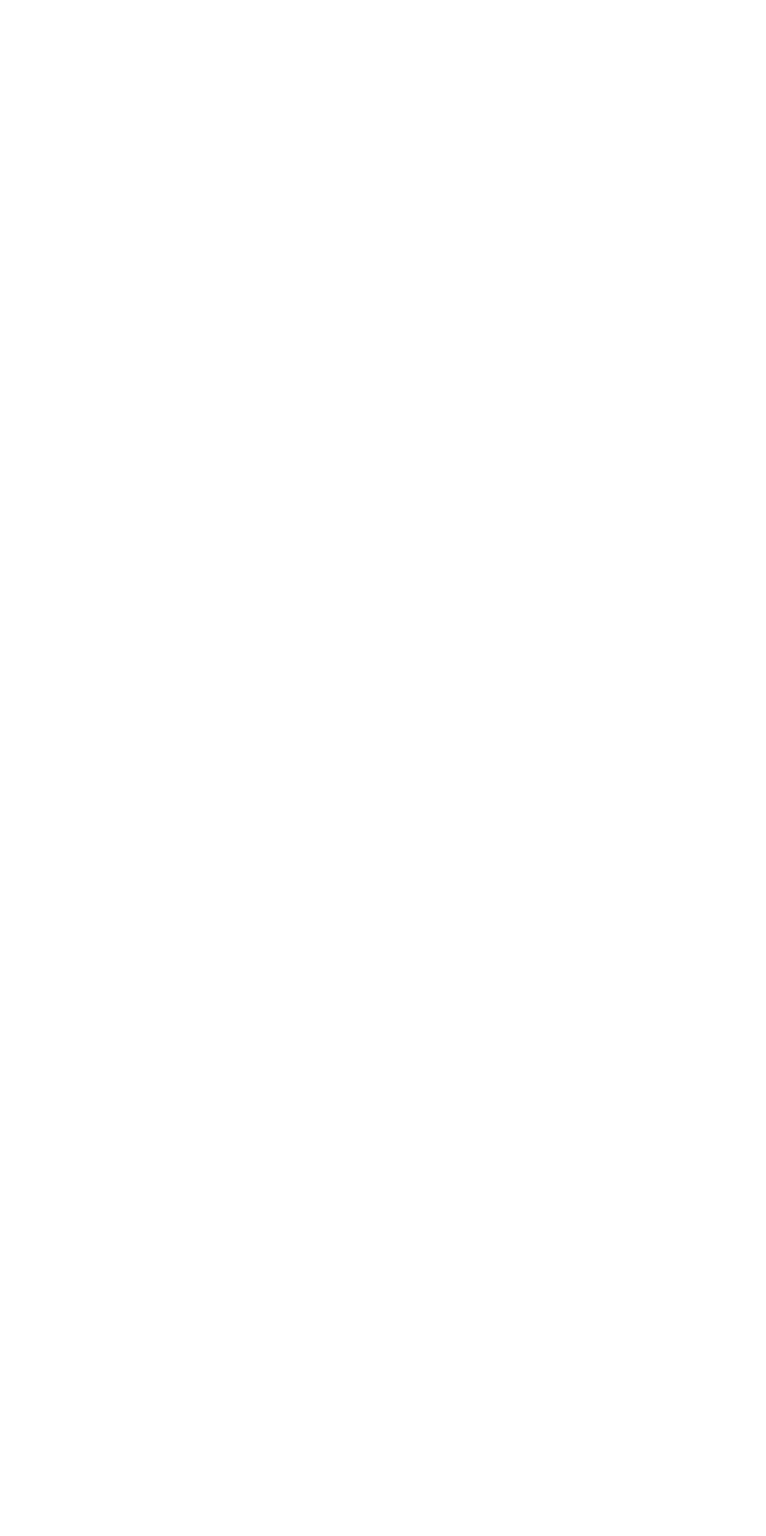
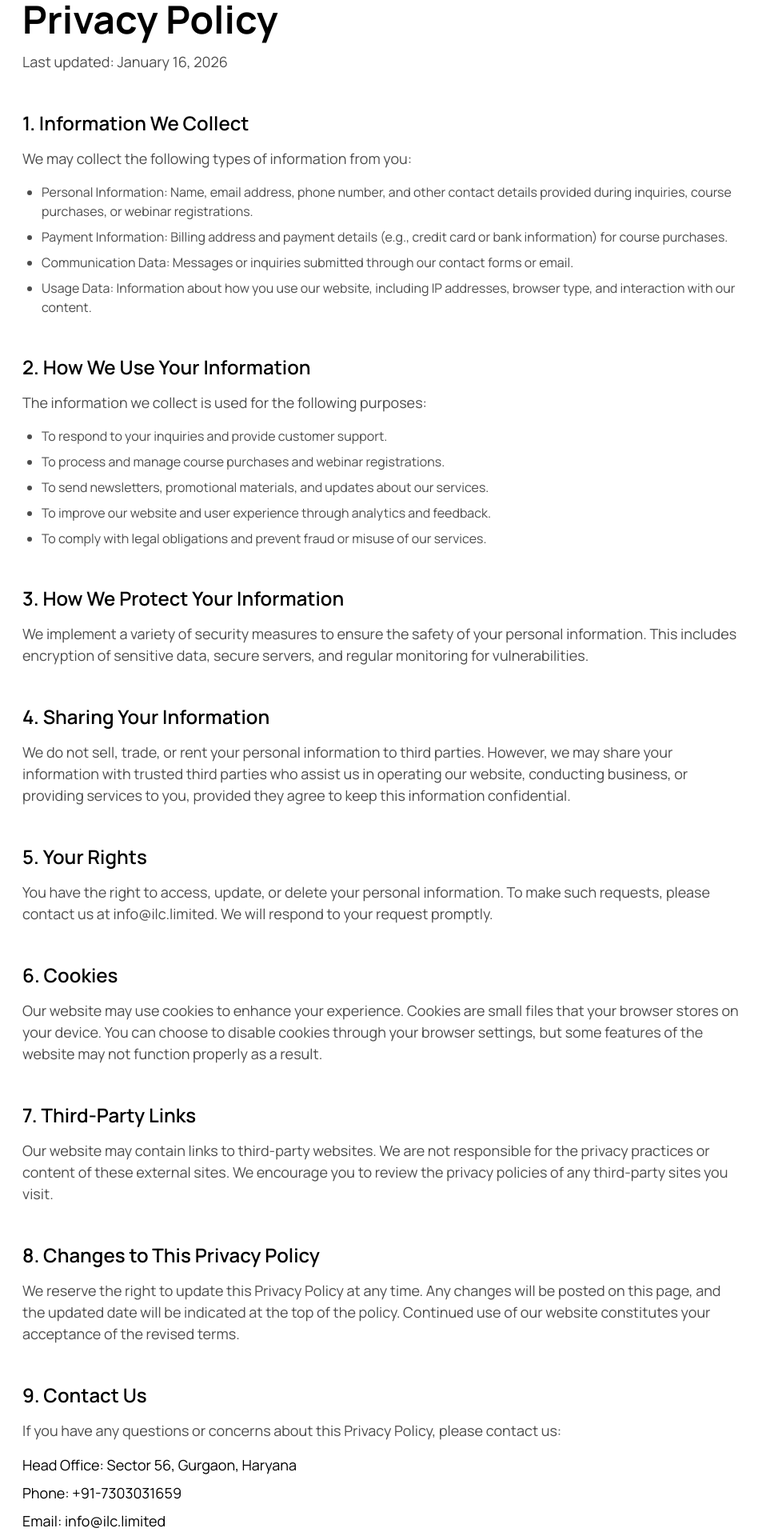
Before and after one commit to nitinsxngh/ILC-beta, a Next.js app: page /privacy-policy in a window 1280 px wide. Before the commit this address had no page. Shown: the part 160-2080 px from the top of the page at 80% size, without its empty margins (0-958 px from the left). Before the commit the page ends 800 px from the top, so only its background shows below. Built offline with nearby package versions, Linux system fonts and the light colour scheme; no server answers.

Commit message:
Initial commit

```diff
--- a/src/app/(site)/privacy-policy/page.tsx
+++ b/src/app/(site)/privacy-policy/page.tsx
@@ -1,5 +1,162 @@
-import { notFound } from "next/navigation";
+export default function Page() {
+  return (
+    <main className="py-20 md:py-40">
+      <div className="container">
+        <div className="flex flex-col gap-10 md:gap-12 max-w-4xl">
+          <div className="flex flex-col gap-4">
+            <h1 className="text-4xl md:text-5xl font-bold text-secondary dark:text-white">
+              Privacy Policy
+            </h1>
+            <p className="text-secondary/70 dark:text-white/70">
+              Last updated: January 16, 2026
+            </p>
+          </div>
 
-export default function Page() {
-  return notFound();
+          <section className="flex flex-col gap-4">
+            <h2 className="text-2xl font-semibold text-secondary dark:text-white">
+              1. Information We Collect
+            </h2>
+            <p className="text-secondary/70 dark:text-white/70">
+              We may collect the following types of information from you:
+            </p>
+            <ul className="list-disc pl-6 text-secondary/70 dark:text-white/70 flex flex-col gap-2">
+              <li>
+                Personal Information: Name, email address, phone number, and
+                other contact details provided during inquiries, course
+                purchases, or webinar registrations.
+              </li>
+              <li>
+                Payment Information: Billing address and payment details (e.g.,
+                credit card or bank information) for course purchases.
+              </li>
+              <li>
+                Communication Data: Messages or inquiries submitted through our
+                contact forms or email.
+              </li>
+              <li>
+                Usage Data: Information about how you use our website,
+                including IP addresses, browser type, and interaction with our
+                content.
+              </li>
+            </ul>
+          </section>
+
+          <section className="flex flex-col gap-4">
+            <h2 className="text-2xl font-semibold text-secondary dark:text-white">
+              2. How We Use Your Information
+            </h2>
+            <p className="text-secondary/70 dark:text-white/70">
+              The information we collect is used for the following purposes:
+            </p>
+            <ul className="list-disc pl-6 text-secondary/70 dark:text-white/70 flex flex-col gap-2">
+              <li>To respond to your inquiries and provide customer support.</li>
+              <li>
+                To process and manage course purchases and webinar
+                registrations.
+              </li>
+              <li>
+                To send newsletters, promotional materials, and updates about
+                our services.
+              </li>
+              <li>
+                To improve our website and user experience through analytics
+                and feedback.
+              </li>
+              <li>
+                To comply with legal obligations and prevent fraud or misuse of
+                our services.
+              </li>
+            </ul>
+          </section>
+
+          <section className="flex flex-col gap-4">
+            <h2 className="text-2xl font-semibold text-secondary dark:text-white">
+              3. How We Protect Your Information
+            </h2>
+            <p className="text-secondary/70 dark:text-white/70">
+              We implement a variety of security measures to ensure the safety
+              of your personal information. This includes encryption of
+              sensitive data, secure servers, and regular monitoring for
+              vulnerabilities.
+            </p>
+          </section>
+
+          <section className="flex flex-col gap-4">
+            <h2 className="text-2xl font-semibold text-secondary dark:text-white">
+              4. Sharing Your Information
+            </h2>
+            <p className="text-secondary/70 dark:text-white/70">
+              We do not sell, trade, or rent your personal information to third
+              parties. However, we may share your information with trusted
+              third parties who assist us in operating our website, conducting
+              business, or providing services to you, provided they agree to
+              keep this information confidential.
+            </p>
+          </section>
+
+          <section className="flex flex-col gap-4">
+            <h2 className="text-2xl font-semibold text-secondary dark:text-white">
+              5. Your Rights
+            </h2>
+            <p className="text-secondary/70 dark:text-white/70">
+              You have the right to access, update, or delete your personal
+              information. To make such requests, please contact us at
+              info@ilc.limited. We will respond to your request promptly.
+            </p>
+          </section>
+
+          <section className="flex flex-col gap-4">
+            <h2 className="text-2xl font-semibold text-secondary dark:text-white">
+              6. Cookies
+            </h2>
+            <p className="text-secondary/70 dark:text-white/70">
+              Our website may use cookies to enhance your experience. Cookies
+              are small files that your browser stores on your device. You can
+              choose to disable cookies through your browser settings, but some
+              features of the website may not function properly as a result.
+            </p>
+          </section>
+
+          <section className="flex flex-col gap-4">
+            <h2 className="text-2xl font-semibold text-secondary dark:text-white">
+              7. Third-Party Links
+            </h2>
+            <p className="text-secondary/70 dark:text-white/70">
+              Our website may contain links to third-party websites. We are not
+              responsible for the privacy practices or content of these
+              external sites. We encourage you to review the privacy policies
+              of any third-party sites you visit.
+            </p>
+          </section>
+
+          <section className="flex flex-col gap-4">
+            <h2 className="text-2xl font-semibold text-secondary dark:text-white">
+              8. Changes to This Privacy Policy
+            </h2>
+            <p className="text-secondary/70 dark:text-white/70">
+              We reserve the right to update this Privacy Policy at any time.
+              Any changes will be posted on this page, and the updated date
+              will be indicated at the top of the policy. Continued use of our
+              website constitutes your acceptance of the revised terms.
+            </p>
+          </section>
+
+          <section className="flex flex-col gap-4">
+            <h2 className="text-2xl font-semibold text-secondary dark:text-white">
+              9. Contact Us
+            </h2>
+            <p className="text-secondary/70 dark:text-white/70">
+              If you have any questions or concerns about this Privacy Policy,
+              please contact us:
+            </p>
+            <div className="text-secondary/70 dark:text-white/70 flex flex-col gap-2">
+              <p>Head Office: Sector 56, Gurgaon, Haryana</p>
+              <p>Phone: +91-7303031659</p>
+              <p>Email: info@ilc.limited</p>
+            </div>
+          </section>
+        </div>
+      </div>
+    </main>
+  );
 }
--- a/src/app/api/layout-data/route.ts
+++ b/src/app/api/layout-data/route.ts
@@ -30,6 +30,12 @@ const MenuData = [
     title: "Sign in/Signup",
     path: "https://explore.ilc.limited/",
     newTab: true,
+  },
+  {
+    id: 6,
+    title: "Privacy Policy",
+    path: "/privacy-policy",
+    newTab: false,
   }
 ];
 
@@ -89,6 +95,9 @@ const footerData = {
             { name: "Student Pool", href: "#" }
         ]
     },
+    footerLinks: [
+        { name: "Privacy Policy", href: "/privacy-policy" }
+    ],
     copyright: "© ILC copyright 2025"
 };
 
--- a/src/app/components/home/hero/index.tsx
+++ b/src/app/components/home/hero/index.tsx
@@ -51,13 +51,13 @@ function HeroSection() {
                     </div>
 
                     {/* DigiLocker Verified Badge - Bottom Right */}
-                    <div className="absolute bottom-4 right-4 md:bottom-8 md:right-8 z-10">
+                    <div className="absolute bottom-4 right-4 md:bottom-8 md:right-8 z-10 bg-black/40 backdrop-blur-sm rounded-2xl p-3 md:p-4 ring-1 ring-white/10 shadow-2xl">
                         <Image
                             src="/images/logo/digilocker-verified.svg"
                             alt="DigiLocker Verified"
-                            width={150}
-                            height={100}
-                            className="w-auto h-auto"
+                            width={260}
+                            height={180}
+                            className="w-40 md:w-56 lg:w-64 h-auto drop-shadow-xl"
                         />
                     </div>
                 </section>
--- a/src/app/components/layout/footer/index.tsx
+++ b/src/app/components/layout/footer/index.tsx
@@ -76,6 +76,19 @@ const Footer = () => {
                             </ul>
 
                             <div className='flex flex-col gap-4'>
+                                {footerData?.footerLinks?.length ? (
+                                    <ul className='flex flex-col gap-1.5'>
+                                        {footerData.footerLinks.map((value: any, index: any) => {
+                                            return (
+                                                <li key={index}>
+                                                    <a href={value.href} className='text-lg text-white hover:text-primary'>
+                                                        {value.name}
+                                                    </a>
+                                                </li>
+                                            )
+                                        })}
+                                    </ul>
+                                ) : null}
                                 <ul className='flex flex-col gap-1.5'>
                                     {footerData && footerData?.socialLinks?.map((value: any, index: any) => {
                                         return (
--- a/src/app/globals.css
+++ b/src/app/globals.css
@@ -194,7 +194,7 @@ body {
   }
 
   .dark .stacked-card-info {
-    background-color: rgba(0, 0, 0, 0.1);
+    background-color: rgba(10, 10, 10, 0.95);
   }
 
   @media (min-width: 1024px) {
--- a/src/app/page.tsx
+++ b/src/app/page.tsx
@@ -18,8 +18,8 @@ export default function Home() {
     <>
       <HeroSection />
       <About/>
+      <StackedCards/>
       <Podcast/>
-      <StackedCards/>
       <Services/>
       <Team teamdataNumber="06"/>
       <Pricing/>
```
Also changed, not shown: src/app/api/page-data/route.ts (+8 -4 lines), src/app/components/home/podcast/index.tsx (+7 -5 lines), src/app/components/home/pricing/index.tsx (+9 -2 lines), public/images/Icon/menu-button-sticky.svg, public/images/Icon/menu-button.svg.
